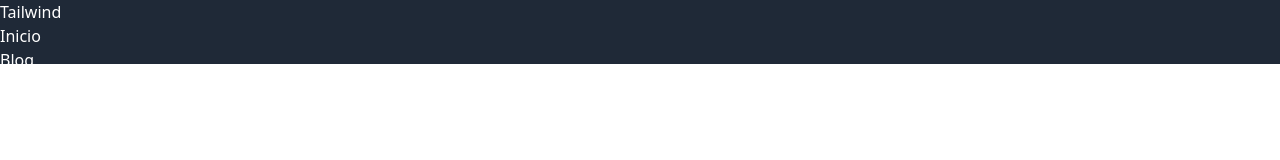
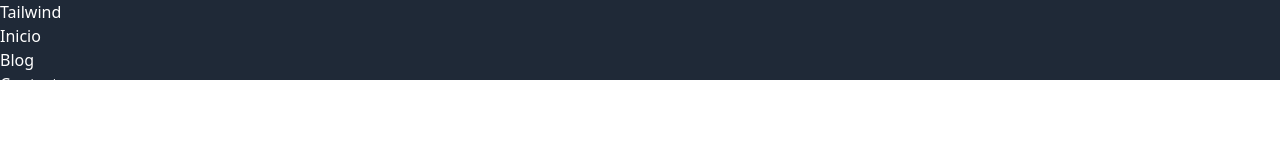
Before and after one commit to Angel-Martinez-G-6085/Taiwind-page, a website built with webpack: page public/index.html in a window 1280 px wide. Built offline with nearby package versions, Linux system fonts and the light colour scheme.

Commit message:
se corrigio la altura del header

```diff
--- a/public/index.html
+++ b/public/index.html
@@ -8,7 +8,7 @@
 </head>
 <body>
     <div class="main-container bg-body-pattern bg-cover bg-no-repeat">
-        <header id="header" class="h-16 bg-gray-800 font-sans text-white"></header>
+        <header id="header" class="h-20 bg-gray-800 font-sans text-white"></header>
         <main class="content"></main>
         <footer class="footer"></footer>
     </div>
```
